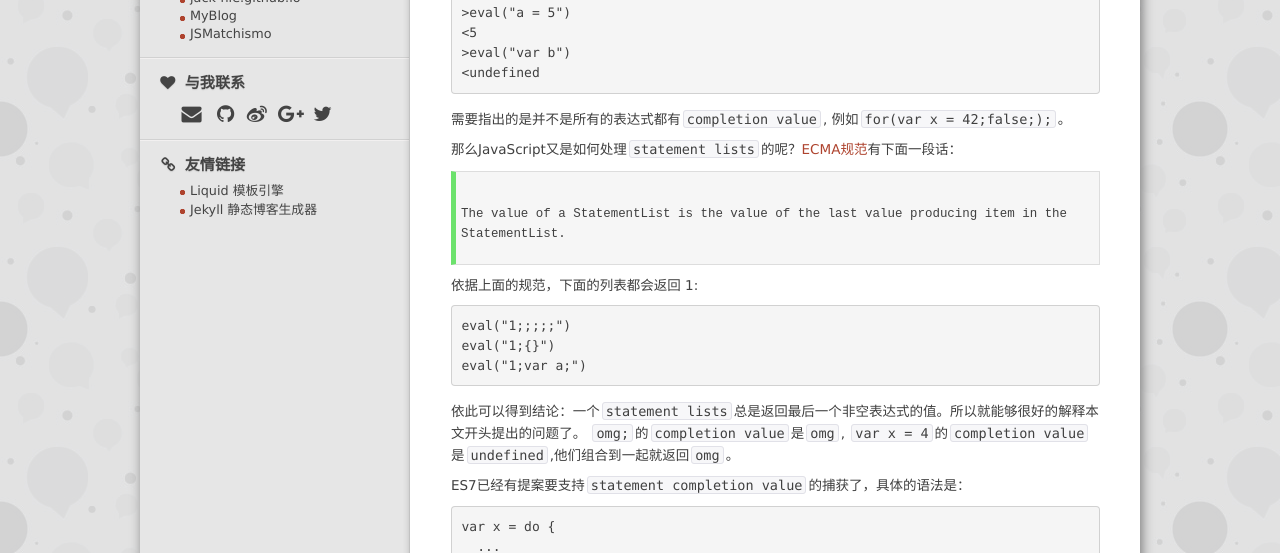
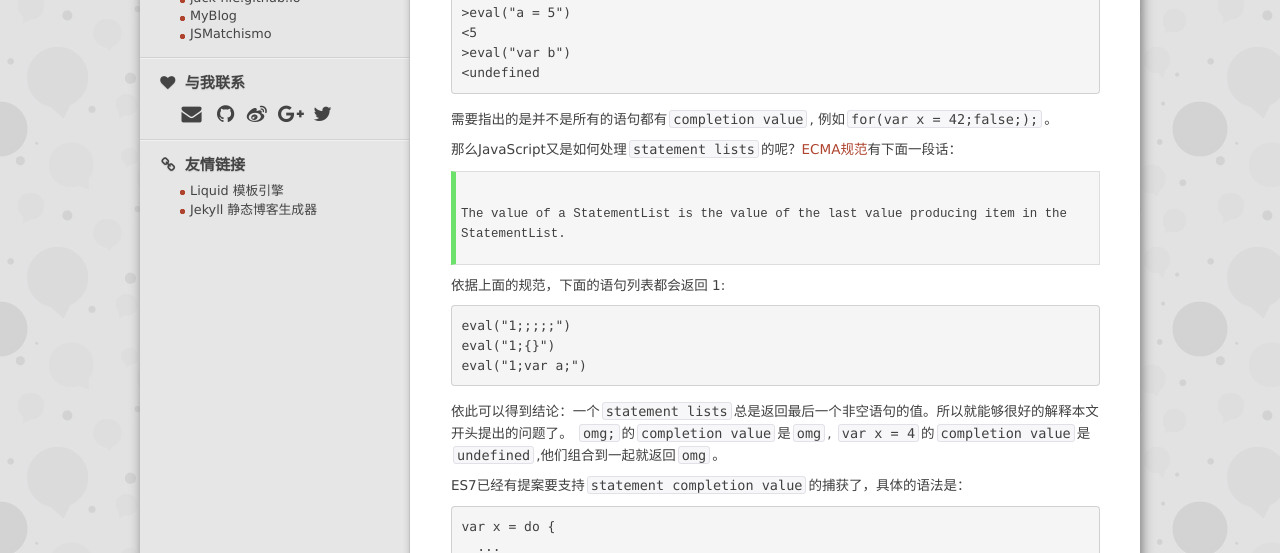
Before and after one commit to jack-nie/jack-nie.github.io, a Jekyll site: the page built from _posts/2017-01-14-state-completion-values.markdown, in a window 1280 px wide. Shown: the part 1071-1624 px from the top of the page. Built offline with Jekyll 4.4.1, drawn with Linux system fonts in a browser that asks for light colours; nearby versions of some CDN libraries; library files that are not in the unit come from our copies; comment, search, counter and statistics services are not loaded.

Commit message:
fix typo

````diff
--- a/_posts/2017-01-14-state-completion-values.markdown
+++ b/_posts/2017-01-14-state-completion-values.markdown
@@ -58,20 +58,20 @@ console.log(y, y === undefined); 'omg'; var y = 4;
 <undefined
 ```
 
-需要指出的是并不是所有的表达式都有`completion value`, 例如`for(var x = 42;false;);`。
+需要指出的是并不是所有的语句都有`completion value`, 例如`for(var x = 42;false;);`。
 
 那么JavaScript又是如何处理`statement lists`的呢？[ECMA规范](http://www.ecma-international.org/ecma-262/6.0/#sec-block-runtime-semantics-evaluation)有下面一段话：
 
 >The value of a StatementList is the value of the last value producing item in the StatementList.
 
-依据上面的规范，下面的列表都会返回 1:
+依据上面的规范，下面的语句列表都会返回 1:
 
 ```
 eval("1;;;;;")
 eval("1;{}")
 eval("1;var a;")
 ```
-依此可以得到结论：一个`statement lists`总是返回最后一个非空表达式的值。所以就能够很好的解释本文开头提出的问题了。
+依此可以得到结论：一个`statement lists`总是返回最后一个非空语句的值。所以就能够很好的解释本文开头提出的问题了。
 `omg;`的`completion value`是`omg`, `var x = 4`的`completion value`是`undefined`,他们组合到一起就返回`omg`。
 
 ES7已经有提案要支持`statement completion value`的捕获了，具体的语法是：
````
